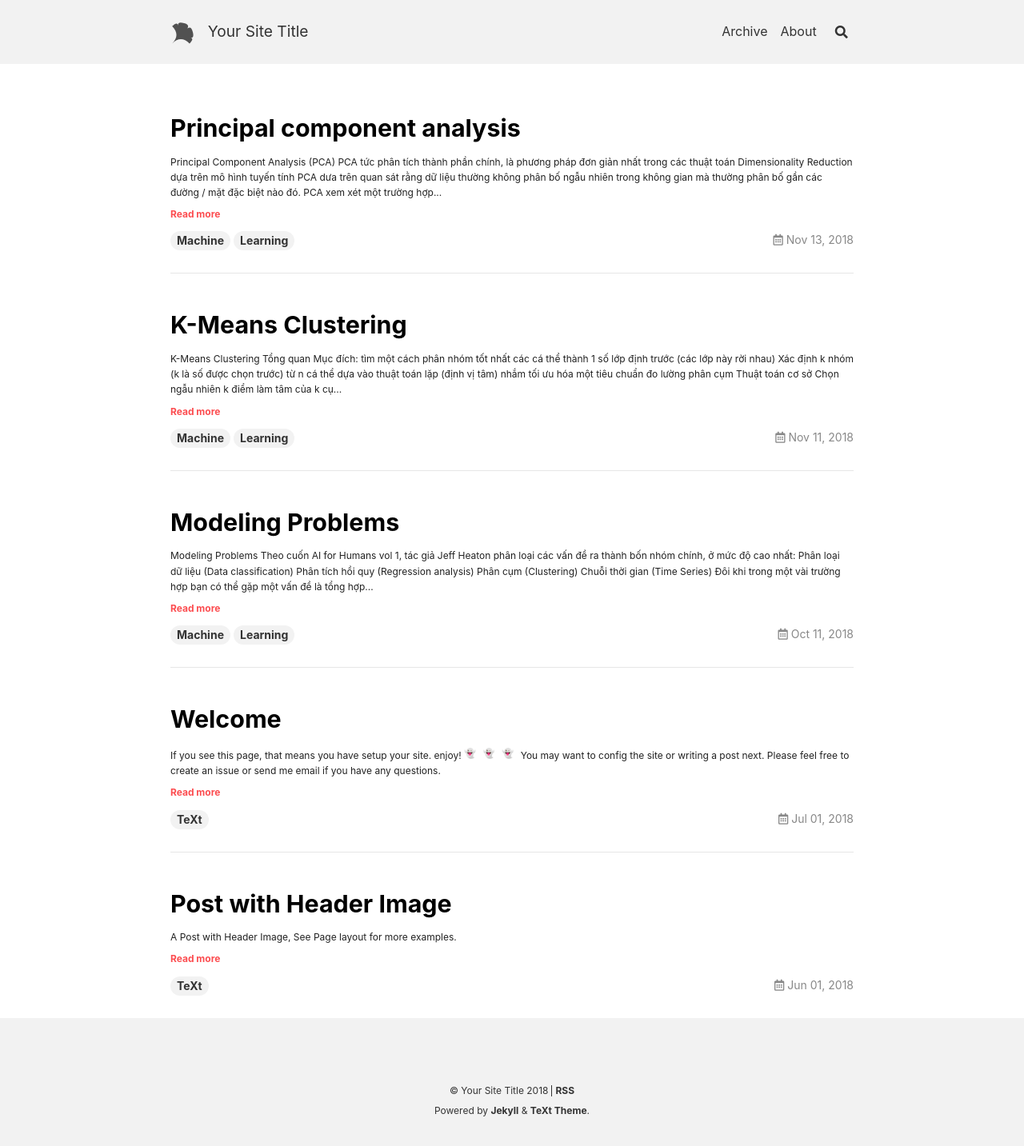
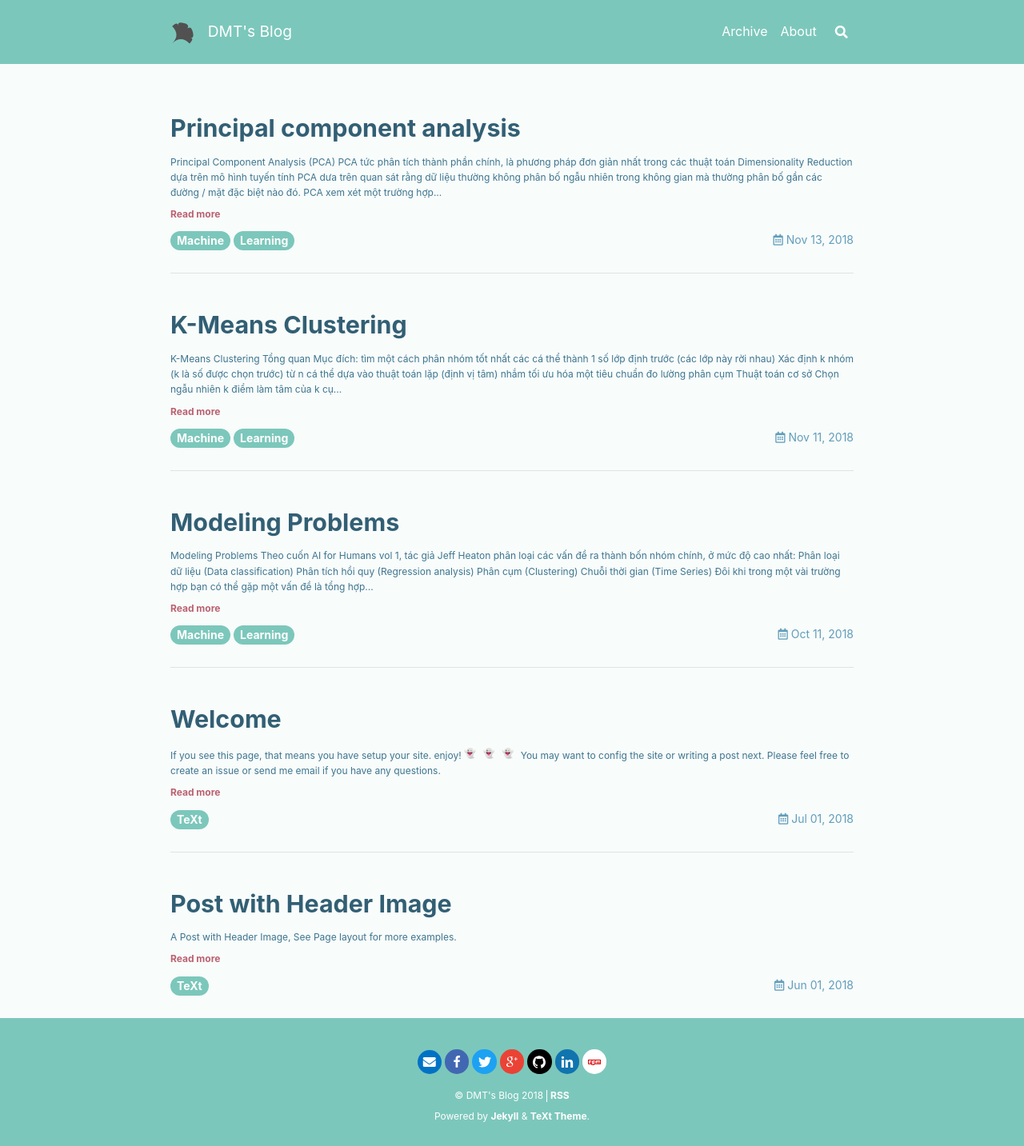
Before and after one commit to damminhtien/damminhtien.github.io, a Jekyll site: the page built from index.html, in a window 1280 px wide. Shown: the whole page at 80% size. Built offline with Jekyll 4.4.1, drawn with Linux system fonts in a browser that asks for light colours; nearby versions of some CDN libraries; emoji names are drawn with the system emoji font; the list of posts is cut into pages by our own code; part of the change alters nothing that is shown.

Commit message:
add icon

```diff
--- a/_config.yml
+++ b/_config.yml
@@ -16,44 +16,43 @@
 
 ## => Site Settings
 ##############################
-text_skin: default # "default" (default), "dark", "forest", "ocean", "chocolate", "orange"
-highlight_theme: default # "default" (default), "tomorrow", "tomorrow-night", "tomorrow-night-eighties", "tomorrow-night-blue", "tomorrow-night-bright"
+text_skin: forest # "default" (default), "dark", "forest", "ocean", "chocolate", "orange"
+highlight_theme: tomorrow-night-blue # "default" (default), "tomorrow", "tomorrow-night", "tomorrow-night-eighties", "tomorrow-night-blue", "tomorrow-night-bright"
 url     : # the base hostname & protocol for your site e.g. https://www.someone.com
 baseurl : # does not include hostname
-title   : Your Site Title
-description: > # this means to ignore newlines until "Language & timezone"
-  Your Site Description
+title   : DMT's Blog
+description: Never have any failure, all is challenge # this means to ignore newlines until "Language & timezone"
 
 
 ## => Language and Timezone
 ##############################
-lang: # the language of your site, "en" (default, English), "zh"(简体中文), "zh-Hans"(简体中文), "zh-Hant"(繁體中文)
-timezone: # see https://en.wikipedia.org/wiki/List_of_tz_database_time_zones for the available values
+lang: en # the language of your site, "en" (default, English), "zh"(简体中文), "zh-Hans"(简体中文), "zh-Hant"(繁體中文)
+timezone: Asia/Saigon # see https://en.wikipedia.org/wiki/List_of_tz_database_time_zones for the available values
 
 
 ## => Author and Social
 ##############################
 author:
   type      : # "person" (default), "organization"
-  name      : Your Name
+  name      : damminhtien
   url       :
   avatar    : # path or url of avatar image
-  bio       : I am an amazing person.
-  email     :
-  facebook  : # "user_name" the last part of your profile url, e.g. https://www.facebook.com/user_name
-  twitter   : # "user_name" the last part of your profile url, e.g. https://twitter.com/user_name
-  googleplus: # "user_id"   the last part of your profile url, e.g. https://plus.google.com/u/0/user_id
+  bio       : Technology enthusiast, happy guy.
+  email     : damminhtienchl@gmail.com
+  facebook  : damminhtienmain # "user_name" the last part of your profile url, e.g. https://www.facebook.com/user_name
+  twitter   : Dam_Minh_Tien # "user_name" the last part of your profile url, e.g. https://twitter.com/user_name
+  googleplus: damminhtienchl # "user_id"   the last part of your profile url, e.g. https://plus.google.com/u/0/user_id
   weibo     : # "user_id"   the last part of your profile url, e.g. https://www.weibo.com/user_id/profile?...
   douban    : # "user_name" the last part of your profile url, e.g. https://www.douban.com/people/user_name/
-  linkedin  : # "user_name" the last part of your profile url, e.g. https://www.linkedin.com/in/user_name/
-  github    : # "user_name" the last part of your profile url, e.g. https://github.com/user_name
-  npm       : # "user_name" the last part of your profile url, e.g. https://www.npmjs.com/~user_name
+  linkedin  : damminhtien # "user_name" the last part of your profile url, e.g. https://www.linkedin.com/in/user_name/
+  github    : damminhtien # "user_name" the last part of your profile url, e.g. https://github.com/user_name
+  npm       : damminhtien # "user_name" the last part of your profile url, e.g. https://www.npmjs.com/~user_name
   telegram  : # "user_name" the last part of your profile url, e.g. https://t.me/user_name
 
 
 ## => GitHub Repository (if the site is hosted by GitHub)
 ##############################
-repository: user_name/repo_name
+repository: damminhtien/damminhtien.github.io
 repository_tree: master
 
 
@@ -82,14 +81,14 @@ toc:
 ## => Markdown Enhancements
 ##############################
 ## Mathjax
-mathjax: # false (default), true
+mathjax: true #  (default), true
 mathjax_autoNumber: # false (default), true
 
 ## Mermaid
 mermaid: # false (default), true
 
 ## Chart
-chart: # false (default), true
+chart: true # false (default), true
 
 
 ## => Paginate
@@ -148,11 +147,11 @@ pageview:
 ## => Analytics
 ##############################
 analytics:
-  provider: false # false (default), "google", "custom"
+  provider: google # false (default), "google", "custom"
 
   ## Google Analytics
   google:
-    tracking_id : # Google Analytics id for the site
+    tracking_id : UA-129163052-1 # Google Analytics id for the site
     anonymize_ip: false # Anonymize IP tracking for Analytics
 
 
```
Also changed, not shown: favicon.ico.
